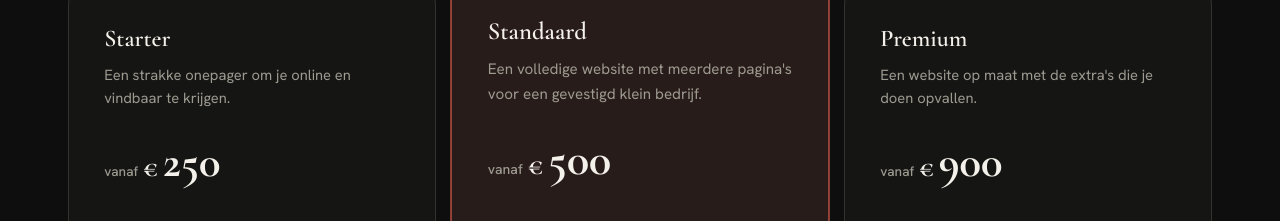
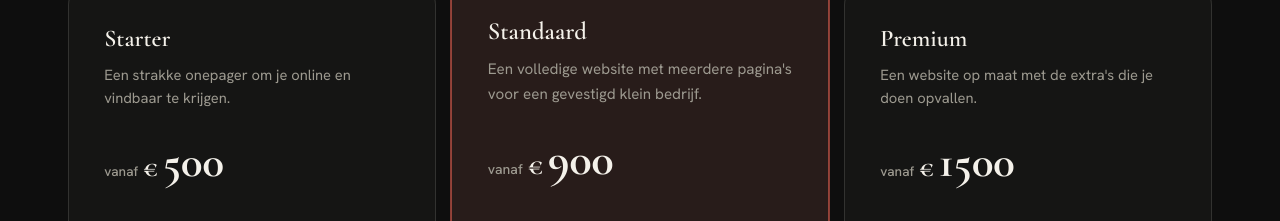
Before and after one commit to sengulkrky/untilyourefound, a plain HTML site: page index.html in a window 1280 px wide. Shown: the part 4196-4417 px from the top of the page. Drawn offline with nearby package versions, Linux system fonts and the light colour scheme.

Commit message:
Update index.html

```diff
--- a/index.html
+++ b/index.html
@@ -219,7 +219,7 @@
       <div class="plan">
         <div class="pname">Starter</div>
         <div class="ptag" data-en="A sharp one-page site to get you online and findable.">Een strakke onepager om je online en vindbaar te krijgen.</div>
-        <div class="price"><span class="from" data-en="from">vanaf</span><span class="cur">€</span>250</div>
+        <div class="price"><span class="from" data-en="from">vanaf</span><span class="cur">€</span>500</div>
         <ul>
           <li><svg viewBox="0 0 24 24" fill="none" stroke="currentColor" stroke-width="2.4"><path d="M5 13l4 4L19 7"/></svg><span data-en="Single-page website">Website van één pagina</span></li>
           <li><svg viewBox="0 0 24 24" fill="none" stroke="currentColor" stroke-width="2.4"><path d="M5 13l4 4L19 7"/></svg><span data-en="Mobile-friendly design">Mobielvriendelijk ontwerp</span></li>
@@ -232,7 +232,7 @@
         <span class="badge" data-en="Most popular">Meest gekozen</span>
         <div class="pname">Standaard</div>
         <div class="ptag" data-en="A full multi-page site for an established small business.">Een volledige website met meerdere pagina's voor een gevestigd klein bedrijf.</div>
-        <div class="price"><span class="from" data-en="from">vanaf</span><span class="cur">€</span>500</div>
+        <div class="price"><span class="from" data-en="from">vanaf</span><span class="cur">€</span>900</div>
         <ul>
           <li><svg viewBox="0 0 24 24" fill="none" stroke="currentColor" stroke-width="2.4"><path d="M5 13l4 4L19 7"/></svg><span data-en="Up to 5 pages">Tot 5 pagina's</span></li>
           <li><svg viewBox="0 0 24 24" fill="none" stroke="currentColor" stroke-width="2.4"><path d="M5 13l4 4L19 7"/></svg><span data-en="Custom design &amp; copy help">Ontwerp op maat &amp; hulp met teksten</span></li>
@@ -244,7 +244,7 @@
       <div class="plan">
         <div class="pname">Premium</div>
         <div class="ptag" data-en="A tailored site with the extras that set you apart.">Een website op maat met de extra's die je doen opvallen.</div>
-        <div class="price"><span class="from" data-en="from">vanaf</span><span class="cur">€</span>900</div>
+        <div class="price"><span class="from" data-en="from">vanaf</span><span class="cur">€</span>1500</div>
         <ul>
           <li><svg viewBox="0 0 24 24" fill="none" stroke="currentColor" stroke-width="2.4"><path d="M5 13l4 4L19 7"/></svg><span data-en="Everything in Standard">Alles uit Standaard</span></li>
           <li><svg viewBox="0 0 24 24" fill="none" stroke="currentColor" stroke-width="2.4"><path d="M5 13l4 4L19 7"/></svg><span data-en="Custom features &amp; booking">Functies op maat &amp; boekingen</span></li>
```
